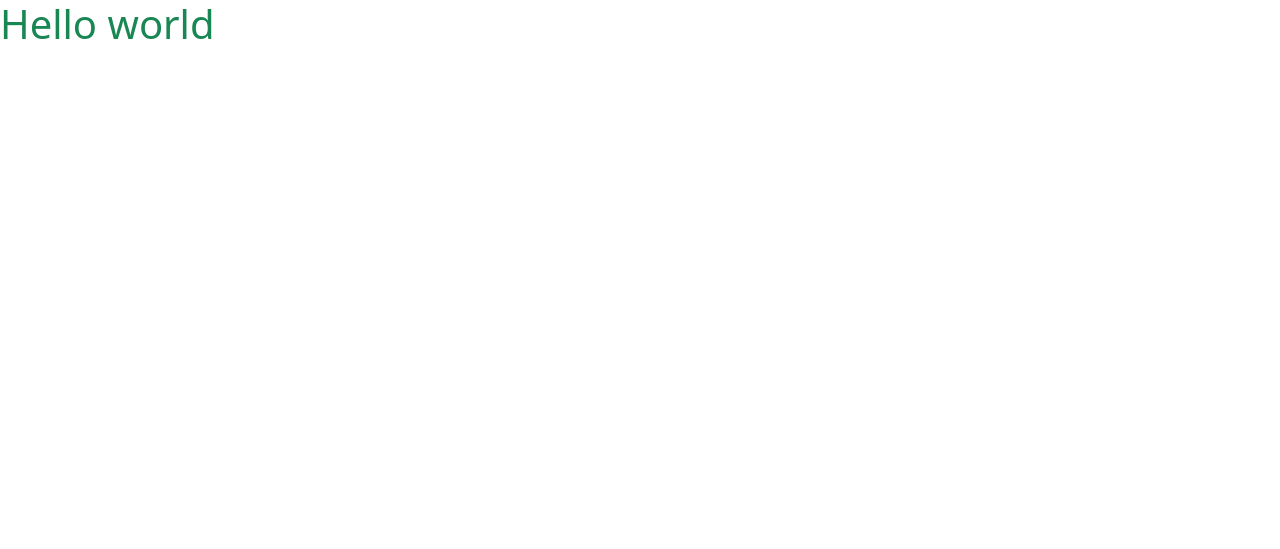
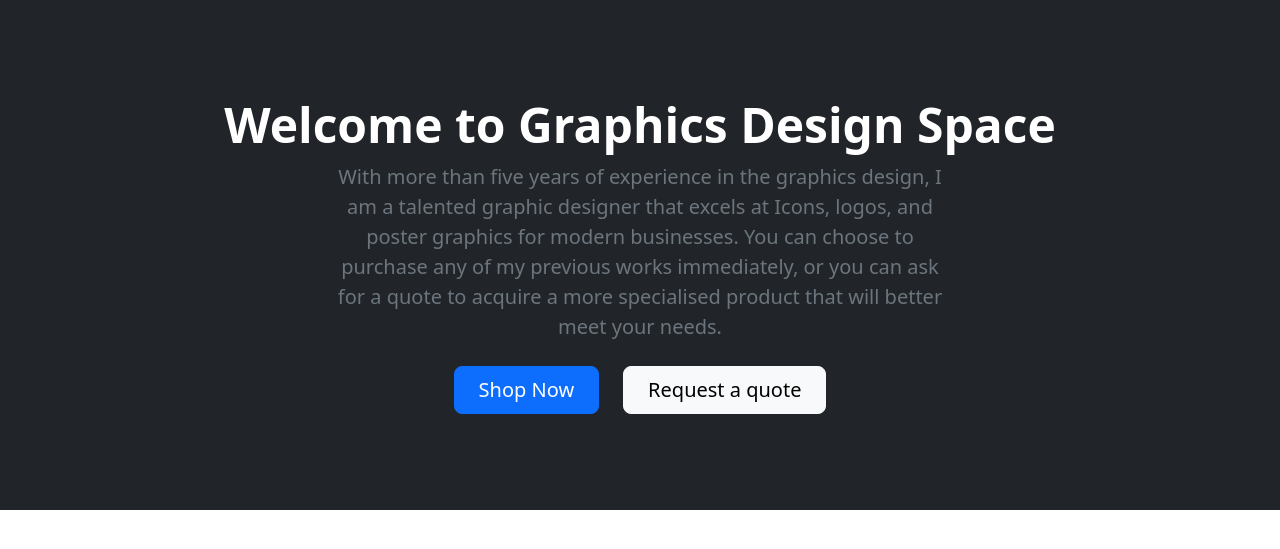
Before and after one commit to Awoyalejohn/GDS, a Django app: page / in a window 1280 px wide. Before the commit the part shown is almost empty. Shown: the top 549 px of the page. Run offline with Django 4.2, Linux system fonts and the light colour scheme.

Commit message:
Add hero section to homepage

```diff
--- a/home/templates/home/index.html
+++ b/home/templates/home/index.html
@@ -2,5 +2,27 @@
 {% load static %}
 
 {% block content %}
-<h1 class="text-success">Hello world</h1>
+<main>
+  <!--Bootstrap dark mode hero-->
+  <section class="hero-section">
+    <div class="bg-dark text-secondary px-4 py-5 text-center">
+      <div class="py-5">
+        <h1 class="display-5 fw-bold text-white">Welcome to Graphics Design Space</h1>
+        <div class="col-lg-6 mx-auto">
+          <p class="fs-5 mb-4">
+            With more than five years of experience in the graphics design, I am a talented graphic
+            designer that excels at Icons, logos, and poster graphics for modern businesses. You can choose to purchase any of my
+            previous works immediately, or you can ask for a quote to acquire a more specialised product that will better meet
+            your needs.
+          </p>
+          <div class="d-grid gap-2 d-sm-flex justify-content-sm-center">
+            <button type="button" class="btn btn-primary btn-lg px-4 me-sm-3">Shop Now</button>
+          <button type="button" class="btn btn-light btn-lg px-4">Request a quote</button>
+          </div>
+        </div>
+      </div>
+    </div>
+  </section>
+
+</main>
 {% endblock %}
```
